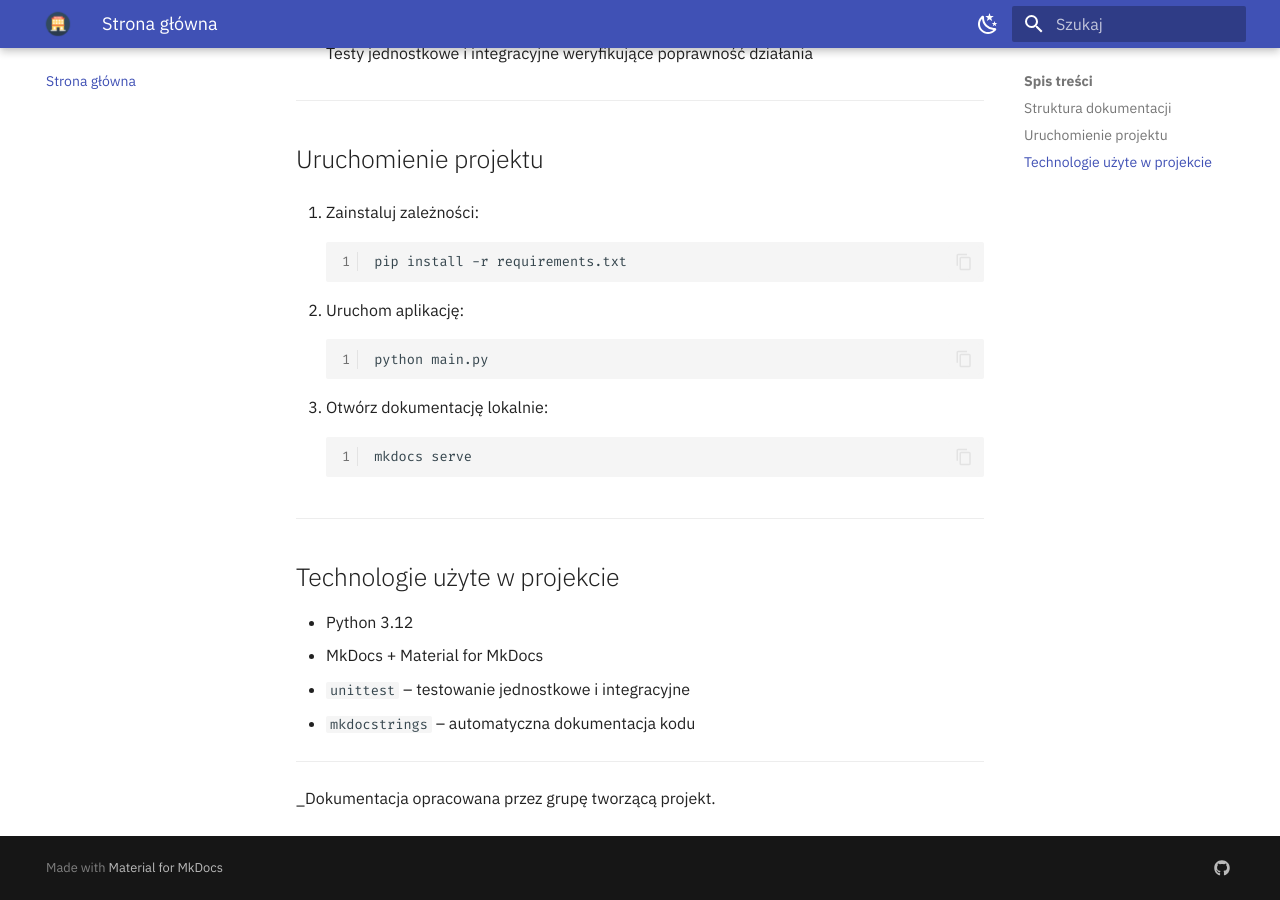
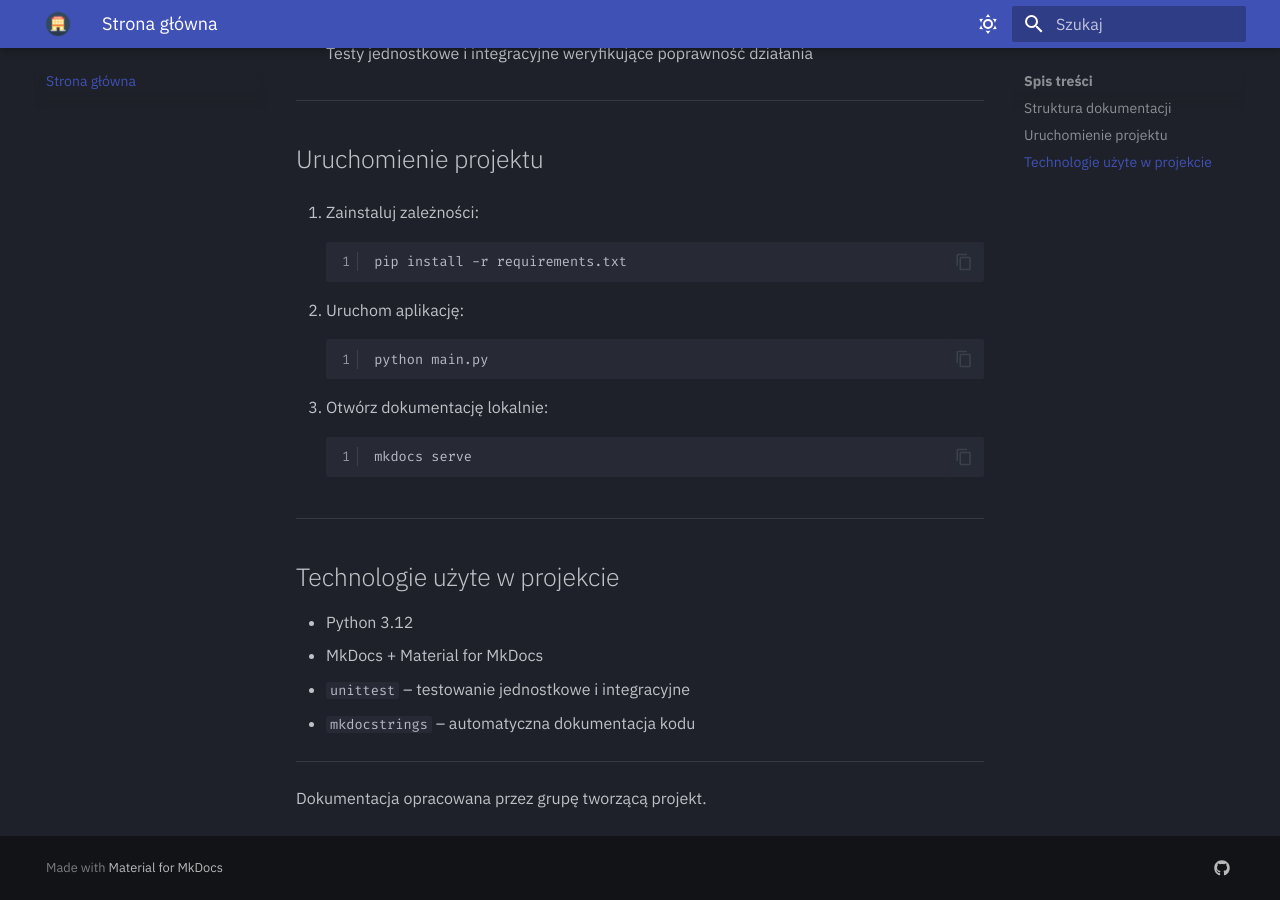
Before and after one commit to uep-98620/hotel_reservation_system, an MkDocs documentation site: the page built from docs/index.md, in a window 1280 px wide and 900 px high, scrolled down 700 px. Built offline with MkDocs 1.6.1 and Material for MkDocs 9.7.7, drawn with Linux system fonts in a browser that asks for light colours.

```diff
--- a/docs/index.md
+++ b/docs/index.md
@@ -52,4 +52,4 @@ Dokumentacja zawiera opisy struktury projektu, klas danych, logiki działania or
 
 ---
 
-_Dokumentacja opracowana przez grupę tworzącą projekt.
+Dokumentacja opracowana przez grupę tworzącą projekt.
--- a/mkdocs.yml
+++ b/mkdocs.yml
@@ -12,12 +12,19 @@ theme:
     text: "IBM Plex Sans"
     code: "Fira Code"
   palette:
-    - scheme: default
-      primary: grey blue
-      accent: red
-      toggle:
-        icon: material/weather-night
-        name: Zmień tryb
+  - scheme: default
+    primary: grey blue
+    accent: red
+    toggle:
+      icon: material/weather-night
+      name: Ciemny motyw
+    media: false
+  - scheme: slate
+    primary: grey blue
+    accent: red
+    toggle:
+      icon: material/weather-sunny
+      name: Jasny motyw
   features:
     - navigation.tabs
     - navigation.indexes
@@ -39,13 +46,13 @@ nav:
       - Główny program (CLI): reference/main.md
   - Testy:
       - Przegląd testów: reference/tests/index_test.md
-      - Testy jednostkowe (pojedyncze klasy):
+      - Testy jednostkowe:
           - Guest: reference/tests/unit/Test_guest_class.md
           - Room: reference/tests/unit/test_room.md
           - Hotel: reference/tests/unit/test_hotel.md
           - Payment: reference/tests/unit/test_payment.md
           - Reservation: reference/tests/unit/test_reservation.md
-      - Testy integracyjne (działanie programu):
+      - Testy integracyjne:
           - Rezerwacja i płatność: reference/tests/integration/test_integracyjny_rezerwacja_platnosc.md
           - Anulowanie i zwrot: reference/tests/integration/test_integracyjny_anulowanie_zwrot.md
           - Dostępność i eksport: reference/tests/integration/test_integracyjny_dostepnosc_eksport.md
```
